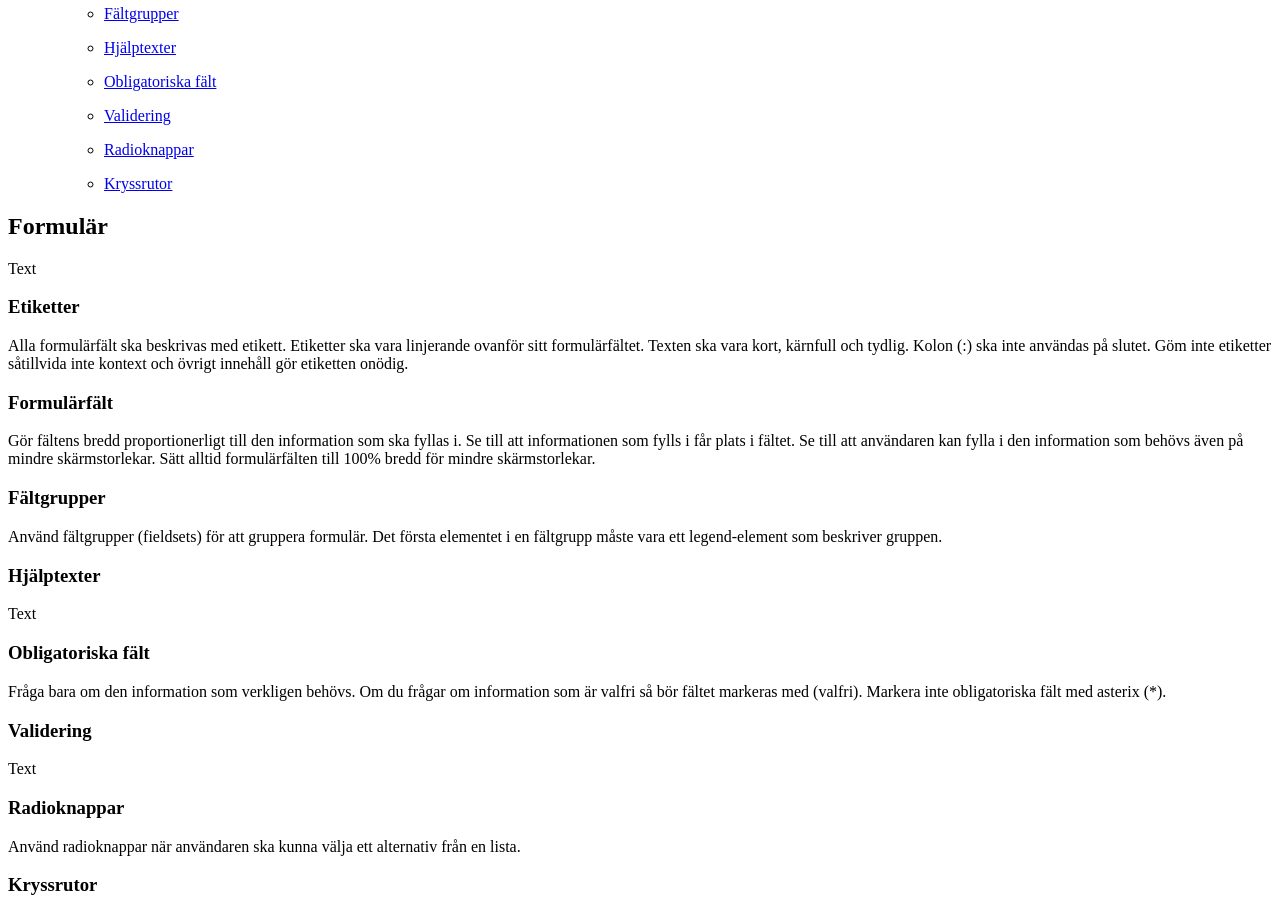
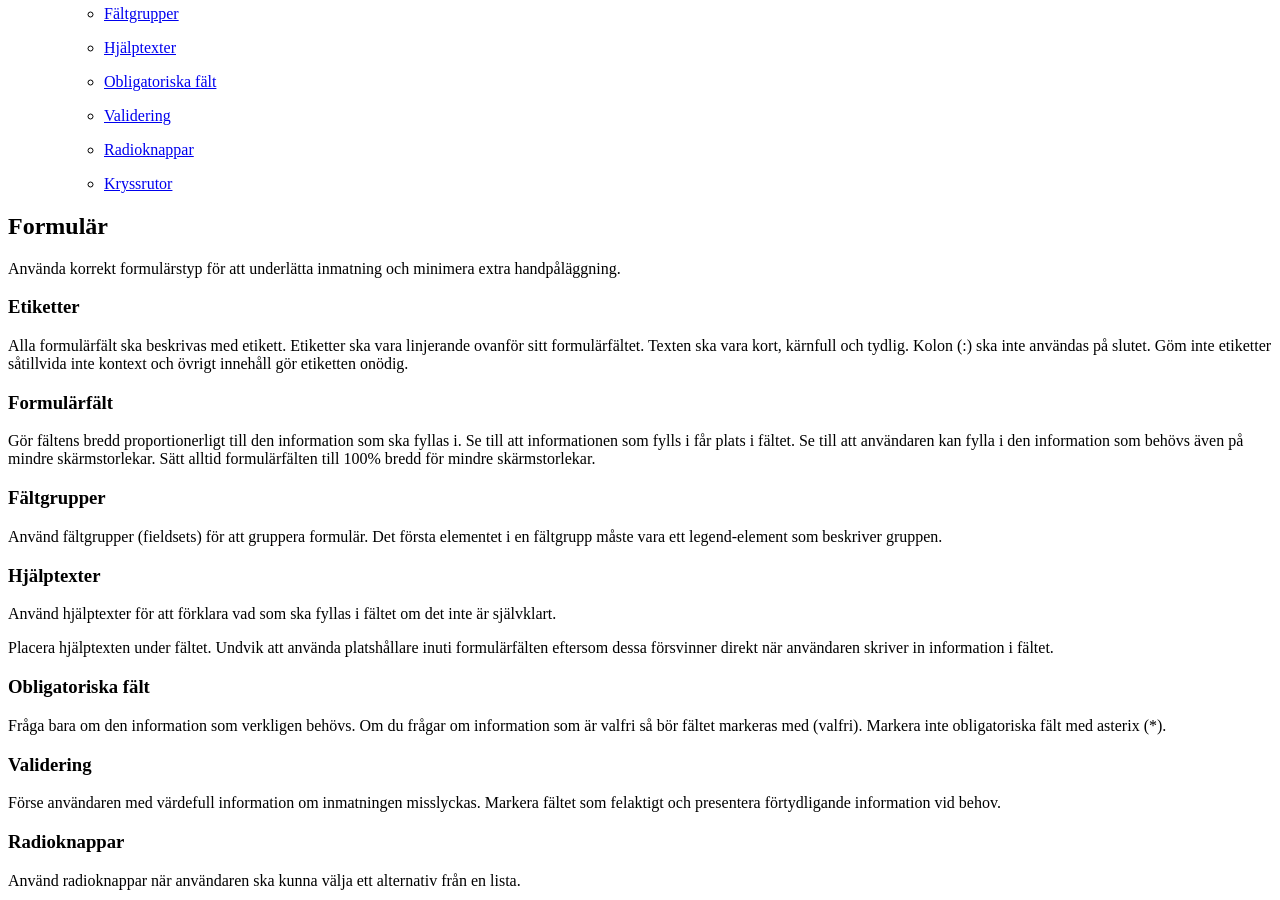
Before and after one commit to Kungbib/styleguide, an MkDocs documentation site: the page built from docs/forms.md, in a window 1280 px wide and 900 px high, scrolled down 234 px. Built offline with MkDocs 1.6.1, drawn with Linux system fonts in a browser that asks for light colours; nearby versions of some CDN libraries; some web fonts are replaced; library files that are not in the unit come from our copies.

Commit message:
Text updated

```diff
--- a/docs/forms.md
+++ b/docs/forms.md
@@ -1,5 +1,5 @@
 ## Formulär
-Text
+Använda korrekt formulärstyp för att underlätta inmatning och minimera extra handpåläggning.
 
 ### Etiketter
 Alla formulärfält ska beskrivas med etikett. Etiketter ska vara linjerande ovanför sitt formulärfältet. Texten ska vara kort, kärnfull och tydlig. Kolon (:) ska inte användas på slutet. Göm inte etiketter såtillvida inte kontext och övrigt innehåll gör etiketten onödig.
@@ -11,13 +11,15 @@ Gör fältens bredd proportionerligt till den information som ska fyllas i. Se t
 Använd fältgrupper (fieldsets) för att gruppera formulär. Det första elementet i en fältgrupp måste vara ett legend-element som beskriver gruppen.
 
 ### Hjälptexter
-Text
+Använd hjälptexter för att förklara vad som ska fyllas i fältet om det inte är självklart.
+
+Placera hjälptexten under fältet. Undvik att använda platshållare inuti formulärfälten eftersom dessa försvinner direkt när användaren skriver in information i fältet.
 
 ### Obligatoriska fält
 Fråga bara om den information som verkligen behövs. Om du frågar om information som är valfri så bör fältet markeras med (valfri). Markera inte obligatoriska fält med asterix (*).
 
 ### Validering
-Text
+Förse användaren med värdefull information om inmatningen misslyckas. Markera fältet som felaktigt och presentera förtydligande information vid behov.
 
 ### Radioknappar
 Använd radioknappar när användaren ska kunna välja ett alternativ från en lista.
```
